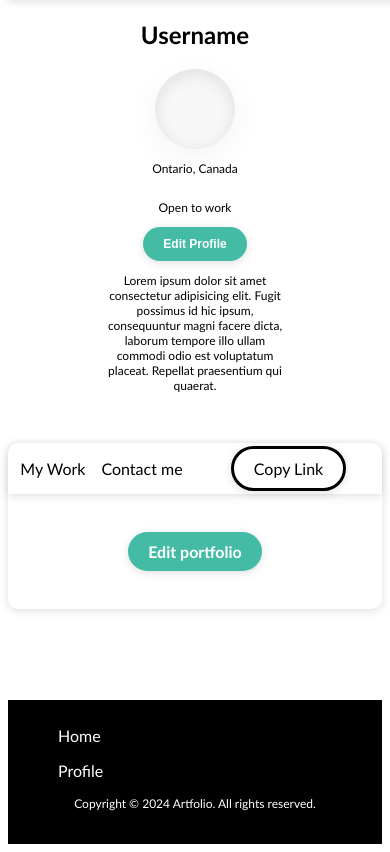
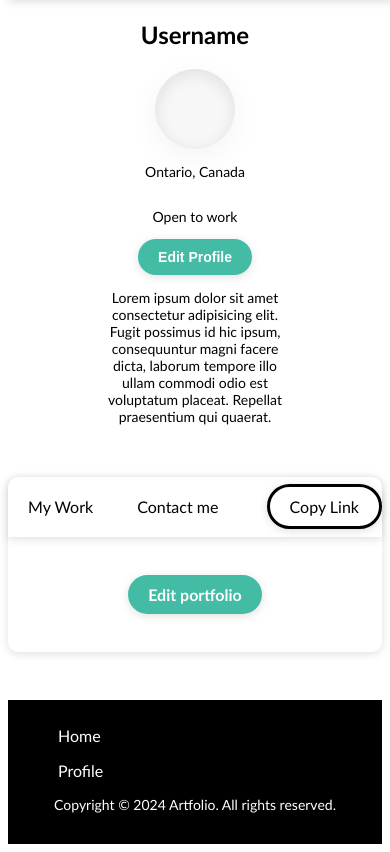
Before and after one commit to Zinzed/Final-Project, a Django app: template IMD2009A/portfolio_project/Artfolio/templates/main.html in a window 390 px wide. Shown: the part 64-916 px from the top of the page. Run offline with Django 5.2, Linux system fonts and the light colour scheme; the template is opened without the code that fills it, so the values that code supplies are empty.

Commit message:
Made the sub nav bar responsive

```diff
--- a/IMD2009A/portfolio_project/Artfolio/static/Artfolio/css/main.css
+++ b/IMD2009A/portfolio_project/Artfolio/static/Artfolio/css/main.css
@@ -54,7 +54,7 @@ body {
 /*}*/
 /* End of Navigation Bar */
 p {
-    font-size: 12px;
+    font-size: 14px;
 }
 .profile--placeholder {
     height: 80px;
@@ -85,9 +85,62 @@ button:hover {
 }
 
 .sub--header {
+    margin: 0 auto;
+    width: 100%;
+    box-shadow: rgba(99, 99, 99, 0.2) 0px 2px 8px 0px;
+    border-radius: 10px 10px 0 0;
+
+}
+.navbar--container {
+    margin: 0 auto;
+
+}
+
+.navbar {
+    display: flex;
+    justify-content: space-between;
+    align-items: center;
+    height: 60px;
+
+}
+
+.navbar ul {
+    list-style-type: none;
     margin: 0;
-    width: 100%;
-    border-radius: 10px;
+    padding: 0;
+
+}
+
+.navbar ul li {
+    display: inline;
+}
+
+.navbar ul.left-items {
+    margin-right: auto;
+}
+
+.navbar ul.right-items {
+    margin-left: auto;
+}
+
+.navbar ul li a {
+    text-decoration: none;
+    color: #000;
+    padding: 10px 20px;
+    transition: color 0.3s ease;
+    transition-duration: 0.4s;
+}
+
+.navbar ul li a:hover {
+    color: #5ba597;
+    text-decoration: none;
+}
+
+/* New CSS for right item hover state */
+.right-items .btn--copy--link:hover {
+    background-color: #000; /* Change the background color as desired */
+    color:#ffffff;
+
 }
 
 .sub--header--bar {
@@ -196,7 +249,7 @@ button {
     box-shadow: rgba(99, 99, 99, 0.2) 0px 2px 8px 0px;
     transition-duration: 0.4s;
     text-decoration: none;
-    font-size: 12px;
+    font-size: 14px;
 }
 
 form {
@@ -313,12 +366,17 @@ footer {
     p {
     font-size: 16px;
 }
-    .sub--header--bar--nav {
-    /*justify-content: flex-start;*/
-    /*padding-left: 40px;*/
-}
 
     button {
     font-size: 16px;
 }
+    .navbar--container {
+    max-width: 1000px;
+
 }
+
+    .navbar {
+    padding: 0 10px;
+
+}
+}
--- a/IMD2009A/portfolio_project/Artfolio/templates/main.html
+++ b/IMD2009A/portfolio_project/Artfolio/templates/main.html
@@ -61,24 +61,16 @@
             <div class ="sub--section">
                 <header>
                 <div class="sub--header">
-                    <div class="container--sub--header">
-                        <!--<h2 class="sr-only">Sub navigation header</h2>-->
-
-                        <div class="sub--header--bar">
-                            <nav class="sub--header--bar--nav">
-                                <!--<h3 class="sr-only">Sub navigation</h3>-->
-                                <ul>
-                                    <li><a href="#" onclick="showContent(1); return false;">My Work</a></li>
-                                    <li><a href="#" onclick="showContent(3); return false;">Contact me</a></li>
-                                </ul>
-                            </nav>
-
-
-                            <nav class="sub--header--bar--nav">
-                                <!--<h3 class="sr-only">Sub navigation</h3>-->
-                                <a class="btn--copy--link" href="#">Copy Link</a>
-                            </nav>
-                        </div>
+                    <div class="navbar--container">
+                        <nav class="navbar">
+                        <ul class="left-items">
+                            <li><a href="#" onclick="showContent(1); return false;">My Work</a></li>
+                            <li><a href="#" onclick="showContent(3); return false;">Contact me</a></li>
+                        </ul>
+                        <ul class="right-items">
+                            <li><a class="btn--copy--link" href="#">Copy Link</a></li>
+                        </ul>
+                    </nav>
                     </div>
                 </div>
             </header><br><br>
```
